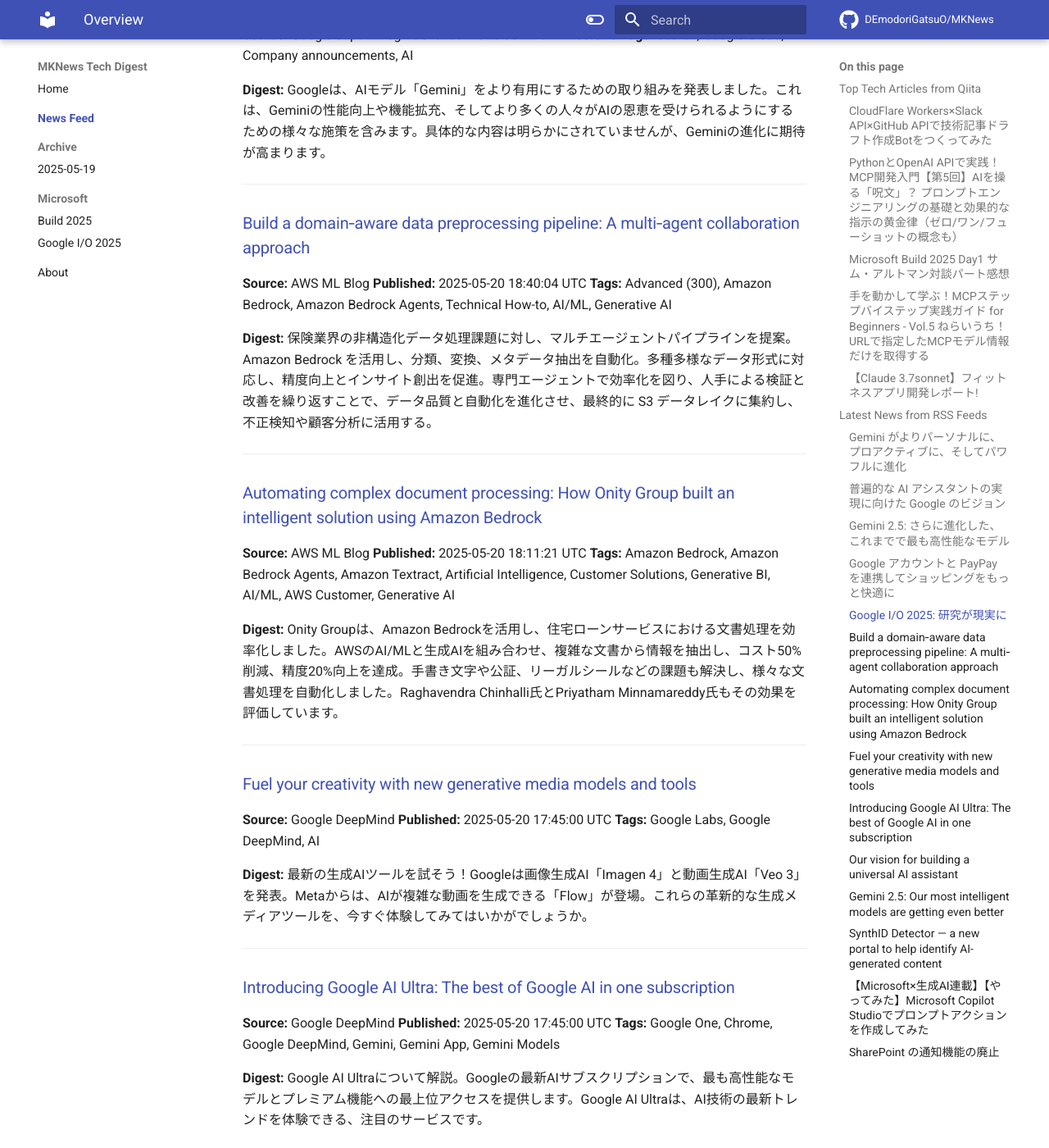
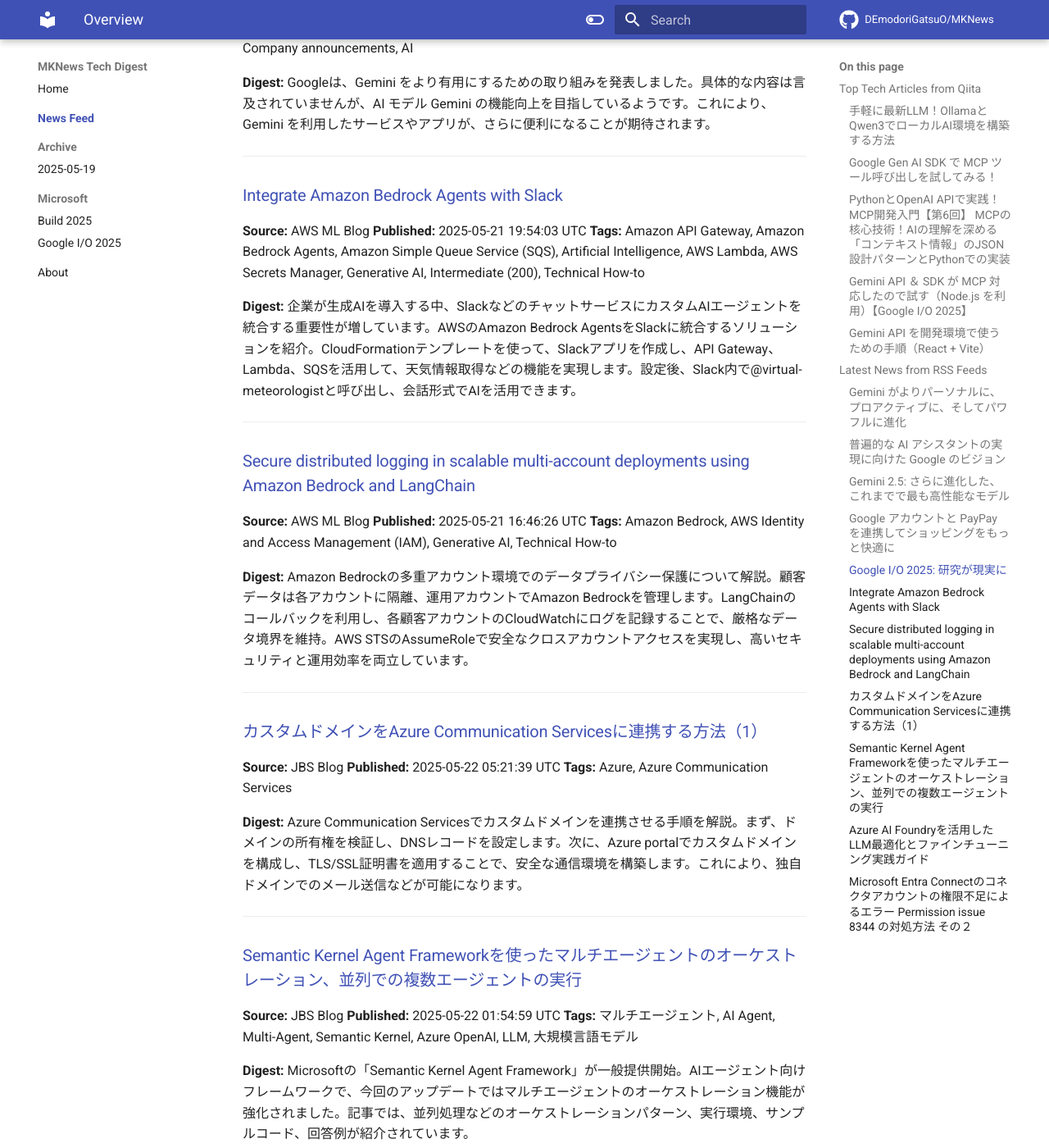
Before and after one commit to DEmodoriGatsuO/MKNews, an MkDocs documentation site: the page built from docs/news/index.md, in a window 1280 px wide and 1400 px high, scrolled down 2581 px. Shown: the whole window at 82% size. Built offline with MkDocs 1.6.1 and Material for MkDocs 9.7.7, drawn with Linux system fonts in a browser that asks for light colours; comment, search, counter and statistics services are not loaded; some of the changed text lies outside the part shown.

Commit message:
Automated AI Tech Digest - 2025-05-22

````diff
--- a/docs/news/index.md
+++ b/docs/news/index.md
@@ -1,56 +1,56 @@
-# AI Tech Trends Digest (2025-05-21)
+# AI Tech Trends Digest (2025-05-22)
 
 
 ## Top Tech Articles from Qiita
 
 
-### [CloudFlare Workers×Slack API×GitHub APIで技術記事ドラフト作成Botをつくってみた](https://qiita.com/sekineck/items/2680630e659026fcf337)
-**Published:** 2025-05-20 08:57:23 UTC
-**Likes:** 6
-**Tags:** GitHub, Slack, OpenAI, CloudflareWorkers
+### [手軽に最新LLM！OllamaとQwen3でローカルAI環境を構築する方法](https://qiita.com/Nakamura-Kaito/items/a135d2c5ecef753ec8be)
+**Published:** 2025-05-21 07:58:11 UTC
+**Likes:** 13
+**Tags:** AI, apiテスト, LLM, ollama, Qwen3
 
 **Digest:**
-Cloudflare Workers を使用し、Slack からのテーマを基に、OpenAI で技術記事のドラフトを自動生成・GitHub に保存・Slack 通知する Bot を構築。Cloudflare Workers、OpenAI API、GitHub API を利用。TypeScript で実装し、ローカル開発、環境変数の設定を経てデプロイ。Slack コマンドで起動し、記事が自動生成される様子を紹介。
+ローカルLLM、Qwen3をOllamaで動かし、ApidogでAPIテストする方法を紹介。必要な準備、Hugging Faceからのモデルダウンロード、Ollamaでの実行手順を解説。Qwen3-4Bは高性能で、思考モードも搭載。ApidogでAPIを叩き、temperature等のパラメータ調整で応答を最適化。プライバシー保護、オフライン利用、低コストが魅力。
 
 ---
 
-### [PythonとOpenAI APIで実践！MCP開発入門【第5回】AIを操る「呪文」？ プロンプトエンジニアリングの基礎と効果的な指示の黄金律（ゼロ/ワン/フューショットの概念も）](https://qiita.com/QueryPie/items/a5109167e85731a96ee8)
-**Published:** 2025-05-20 08:34:08 UTC
+### [Google Gen AI SDK で MCP ツール呼び出しを試してみる！](https://qiita.com/te_yama/items/3282e0f1aeabe854a9bf)
+**Published:** 2025-05-21 23:28:51 UTC
 **Likes:** 4
+**Tags:** Python, MCP, Gemini, GoogleCloud
+
+**Digest:**
+Google Gen AI SDKでMCPを試した結果です。環境構築後、Gemini APIやVertex AIを使って、ローカルMCPサーバーを介してツールを呼び出す実装を行いました。`gen_uuidv4`、`get_current_time`、`get_weather`などのツール定義により、プロンプトに応じた適切な応答が得られ、MCPサポートの有効性が確認できました。エージェント型アプリ開発に役立ちます。
+
+---
+
+### [PythonとOpenAI APIで実践！MCP開発入門【第6回】 MCPの核心技術！AIの理解を深める「コンテキスト情報」のJSON設計パターンとPythonでの実装](https://qiita.com/QueryPie/items/306a8eae03da19a1838a)
+**Published:** 2025-05-21 08:00:57 UTC
+**Likes:** 3
 **Tags:** Python, AI, MCP, LLM, ModelContextProtocol
 
 **Digest:**
-AI開発の第5回では、GPTのような大規模言語モデル(LLM)の能力を最大限に引き出す「プロンプトエンジニアリング」を解説。明確な指示やコンテキストが重要で、ゼロ/ワン/フューショットといったテクニックを紹介。Pythonコード例で実践し、区切り文字活用や試行錯誤も推奨。効果的なプロンプトはAIとの「対話の設計図」であり、次回はMCPによるJSON設計でのコンテキスト情報提供を解説。
+AI開発第6回は、プロンプトの限界を超える「構造化コンテキスト」技術を解説。JSON設計パターンとPythonでの構築方法、OpenAI APIへの組み込みを説明し、AIの理解を深める。ユーザープロファイル、会話履歴、外部データ、タスク指示を構造化し、より高度な応答を実現。コンテキストとトークン数のバランスが重要で、次回は実践的なアプリケーション構築演習。
 
 ---
 
-### [Microsoft Build 2025 Day1 サム・アルトマン対談パート感想](https://qiita.com/hikiroku/items/87d172279da7acd89898)
-**Published:** 2025-05-20 09:22:35 UTC
-**Likes:** 3
-**Tags:** MSBuild, イベントレポート, OpenAI
+### [Gemini API ＆ SDK が MCP 対応したので試す（Node.js を利用）【Google I/O 2025】](https://qiita.com/youtoy/items/fd1b123c3f7fc3516264)
+**Published:** 2025-05-21 12:31:14 UTC
+**Likes:** 2
+**Tags:** Node.js, googleio, MCP, Gemini, GoogleIO2025
 
 **Digest:**
-Microsoft Build Day1のKeynoteでは、Azure AI Foundryが印象的でした。MicrosoftはAIエージェントによる変革を推進し、開発者支援を目指しています。OpenAIのサム・アルトマン氏は、コーディングにおけるAIの進化は「最大の変革」と述べ、変化の速さへの対応を強調。GitHub連携によるタスク委譲や、開発計画への組み込みが重要と語りました。
+Google I/O 2025 で発表された「Gemini API & SDK の MCP 対応」をNode.jsで試す記事。公式ドキュメントを参照し、JavaScriptサンプルコードを参考に実装。`@google/genai` と `@modelcontextprotocol/sdk` を利用し、Gemini API キーを設定。MCPサーバーにパス情報を問い合わせるコードを実行し、Geminiからのレスポンスを確認。音楽生成、Live API、URL contextなどの実験的機能にも言及。
 
 ---
 
-### [手を動かして学ぶ！MCPステップバイステップ実践ガイド for Beginners - Vol.5 ねらいうち！URLで指定したMCPモデル情報だけを取得する](https://qiita.com/QueryPie/items/9790cd1efaeb9a20f3ab)
-**Published:** 2025-05-20 07:57:04 UTC
-**Likes:** 3
-**Tags:** Python, 初心者, AI, MCP, LLM
+### [Gemini API を開発環境で使うための手順（React + Vite）](https://qiita.com/kikotkk/items/c49970c40ded5496688a)
+**Published:** 2025-05-21 11:44:16 UTC
+**Likes:** 2
+**Tags:** API, AI, Gemini
 
 **Digest:**
-MCPステップバイステップVol.5では、URLパスパラメータで特定のMCPモデル情報を取得。サーバー(Flask)を改良し、URLでデバイスIDを指定可能に。クライアント(requests)でIDを指定して情報を取得し、JSON形式で表示。URL例: ```/devices/THERMO-001-A```でデバイス情報をピンポイント取得。
-
----
-
-### [【Claude 3.7sonnet】フィットネスアプリ開発レポート!](https://qiita.com/shimizu_432/items/74680bed4660f0eb4d2a)
-**Published:** 2025-05-21 00:00:25 UTC
-**Likes:** 2
-**Tags:** 初心者, 生成AI, Claude, claude3.7sonnet
-
-**Digest:**
-Claude 3.7 sonnet を使用したアプリ開発の第5弾、最終回（今のところ）はフィットネスアプリ。Reactで作成された過去作を踏まえ、React以外の言語での開発を試みた。しかし、エラーが多発し、HTML/CSS/JavaScriptでのWebアプリ作成は未完に。結果、Reactは得意だが、他の言語は苦手という気づきを得た。
+React（Vite）でGemini APIを利用し、英単語検索アプリを構築する方法を解説。Google Cloudでプロジェクト作成、APIキー取得後、`gemini-1.5-flash`モデルを使い、ReactコンポーネントからAPIを呼び出す。プロンプトで出力形式を指定し、APIからの応答を整形して表示。無料枠で利用可能だが、エラー時はモデル切り替えや再実行を試す。
 
 ---
 
@@ -63,7 +63,7 @@
 **Tags:** AI
 
 **Digest:**
-AIアシスタントが、あなたの世界を理解し、次なる行動を予測しながら、創造性、学習、探求をサポートします。パーソナライズされた体験を提供し、あなたの興味関心に寄り添いながら、新たな発見を促すでしょう。
+AIアシスタントが、あなたの世界を理解し、次なる行動を予測し始めました。創造性、学習、探求を促すこのアシスタントは、まさに次世代のツールです。ユーザーのニーズに応え、よりパーソナルな体験を提供することを目指しています。
 
 ---
 
@@ -73,7 +73,7 @@
 **Tags:** AI
 
 **Digest:**
-Googleは、AIモデル「Gemini」を「ワールドモデル」へ進化させ、現実世界の多様な側面をシミュレーションする能力を獲得させます。これにより、Geminiは自律的な計画立案や、新たな体験の創出が可能になる見込みです。
+Googleは、AIモデルGeminiを、世界をシミュレーションし自律的な計画や新たな体験を生成する「ワールドモデル」へ進化させます。これにより、AIは現実世界の複雑さを理解し、より高度なタスクを自律的に実行できるようになる見込みです。
 
 ---
 
@@ -83,7 +83,7 @@
 **Tags:** AI
 
 **Digest:**
-Gemini 2.5 Proはコーディングに最適と評価され、Flashも進化。今回、Pro向け実験的強化推論モード「Deep Think」など新機能が追加されました。これらのアップデートにより、Geminiシリーズは更なる能力向上を目指しています。
+GoogleのGemini 2.5 Proは、コーディング性能で高評価を得ており、2.5 Flashも進化を続けています。今回、Gemini 2.5 Pro向けに、実験的な強化推論モード「Deep Think」を含む新機能を追加しました。
 
 ---
 
@@ -93,7 +93,7 @@
 **Tags:** Google Pay
 
 **Digest:**
-本日よりPayPayアカウントとGoogleアカウントの連携が開始。Google PayでPayPayを支払い手段として利用可能になり、オンライン決済がよりスムーズになります。Chrome上での支払い時などに、PayPay残高や登録済みのカードを素早く選択でき、利便性が向上します。
+本日、PayPayアカウントとGoogleアカウントの連携が開始されました。これにより、Google Pay上でPayPayを支払い方法として選択可能になり、Chrome上でのオンライン決済がよりスムーズに。利便性向上を目指し、連携により決済体験が改善されます。
 
 ---
 
@@ -103,96 +103,66 @@
 **Tags:** Search, Google Cloud, Company announcements, AI
 
 **Digest:**
-Googleは、AIモデル「Gemini」をより有用にするための取り組みを発表しました。これは、Geminiの性能向上や機能拡充、そしてより多くの人々がAIの恩恵を受けられるようにするための様々な施策を含みます。具体的な内容は明らかにされていませんが、Geminiの進化に期待が高まります。
+Googleは、Gemini をより有用にするための取り組みを発表しました。具体的な内容は言及されていませんが、AI モデル Gemini の機能向上を目指しているようです。これにより、Gemini を利用したサービスやアプリが、さらに便利になることが期待されます。
 
 ---
 
-### [Build a domain‐aware data preprocessing pipeline: A multi‐agent collaboration approach](https://aws.amazon.com/blogs/machine-learning/build-a-domain%E2%80%90aware-data-preprocessing-pipeline-a-multi%E2%80%90agent-collaboration-approach/)
+### [Integrate Amazon Bedrock Agents with Slack](https://aws.amazon.com/blogs/machine-learning/integrate-amazon-bedrock-agents-with-slack/)
 **Source:** AWS ML Blog
-**Published:** 2025-05-20 18:40:04 UTC
-**Tags:** Advanced (300), Amazon Bedrock, Amazon Bedrock Agents, Technical How-to, AI/ML, Generative AI
+**Published:** 2025-05-21 19:54:03 UTC
+**Tags:** Amazon API Gateway, Amazon Bedrock Agents, Amazon Simple Queue Service (SQS), Artificial Intelligence, AWS Lambda, AWS Secrets Manager, Generative AI, Intermediate (200), Technical How-to
 
 **Digest:**
-保険業界の非構造化データ処理課題に対し、マルチエージェントパイプラインを提案。Amazon Bedrock を活用し、分類、変換、メタデータ抽出を自動化。多種多様なデータ形式に対応し、精度向上とインサイト創出を促進。専門エージェントで効率化を図り、人手による検証と改善を繰り返すことで、データ品質と自動化を進化させ、最終的に S3 データレイクに集約し、不正検知や顧客分析に活用する。
+企業が生成AIを導入する中、SlackなどのチャットサービスにカスタムAIエージェントを統合する重要性が増しています。AWSのAmazon Bedrock AgentsをSlackに統合するソリューションを紹介。CloudFormationテンプレートを使って、Slackアプリを作成し、API Gateway、Lambda、SQSを活用して、天気情報取得などの機能を実現します。設定後、Slack内で@virtual-meteorologistと呼び出し、会話形式でAIを活用できます。
 
 ---
 
-### [Automating complex document processing: How Onity Group built an intelligent solution using Amazon Bedrock](https://aws.amazon.com/blogs/machine-learning/automating-complex-document-processing-how-onity-group-built-an-intelligent-solution-using-amazon-bedrock/)
+### [Secure distributed logging in scalable multi-account deployments using Amazon Bedrock and LangChain](https://aws.amazon.com/blogs/machine-learning/secure-distributed-logging-in-scalable-multi-account-deployments-using-amazon-bedrock-and-langchain/)
 **Source:** AWS ML Blog
-**Published:** 2025-05-20 18:11:21 UTC
-**Tags:** Amazon Bedrock, Amazon Bedrock Agents, Amazon Textract, Artificial Intelligence, Customer Solutions, Generative BI, AI/ML, AWS Customer, Generative AI
+**Published:** 2025-05-21 16:46:26 UTC
+**Tags:** Amazon Bedrock, AWS Identity and Access Management (IAM), Generative AI, Technical How-to
 
 **Digest:**
-Onity Groupは、Amazon Bedrockを活用し、住宅ローンサービスにおける文書処理を効率化しました。AWSのAI/MLと生成AIを組み合わせ、複雑な文書から情報を抽出し、コスト50%削減、精度20%向上を達成。手書き文字や公証、リーガルシールなどの課題も解決し、様々な文書処理を自動化しました。Raghavendra Chinhalli氏とPriyatham Minnamareddy氏もその効果を評価しています。
+Amazon Bedrockの多重アカウント環境でのデータプライバシー保護について解説。顧客データは各アカウントに隔離、運用アカウントでAmazon Bedrockを管理します。LangChainのコールバックを利用し、各顧客アカウントのCloudWatchにログを記録することで、厳格なデータ境界を維持。AWS STSのAssumeRoleで安全なクロスアカウントアクセスを実現し、高いセキュリティと運用効率を両立しています。
 
 ---
 
-### [Fuel your creativity with new generative media  models and tools](https://blog.google/technology/ai/generative-media-models-io-2025/)
-**Source:** Google DeepMind
-**Published:** 2025-05-20 17:45:00 UTC
-**Tags:** Google Labs, Google DeepMind, AI
+### [カスタムドメインをAzure Communication Servicesに連携する方法（1）](https://blog.jbs.co.jp/entry/2025/05/22/142139)
+**Source:** JBS Blog
+**Published:** 2025-05-22 05:21:39 UTC
+**Tags:** Azure, Azure Communication Services
 
 **Digest:**
-最新の生成AIツールを試そう！Googleは画像生成AI「Imagen 4」と動画生成AI「Veo 3」を発表。Metaからは、AIが複雑な動画を生成できる「Flow」が登場。これらの革新的な生成メディアツールを、今すぐ体験してみてはいかがでしょうか。
+Azure Communication Servicesでカスタムドメインを連携させる手順を解説。まず、ドメインの所有権を検証し、DNSレコードを設定します。次に、Azure portalでカスタムドメインを構成し、TLS/SSL証明書を適用することで、安全な通信環境を構築します。これにより、独自ドメインでのメール送信などが可能になります。
 
 ---
 
-### [Introducing Google AI Ultra: The best of Google AI in one subscription](https://blog.google/products/google-one/google-ai-ultra/)
-**Source:** Google DeepMind
-**Published:** 2025-05-20 17:45:00 UTC
-**Tags:** Google One, Chrome, Google DeepMind, Gemini, Gemini App, Gemini Models
+### [Semantic Kernel Agent Frameworkを使ったマルチエージェントのオーケストレーション、並列での複数エージェントの実行](https://blog.jbs.co.jp/entry/2025/05/22/105459)
+**Source:** JBS Blog
+**Published:** 2025-05-22 01:54:59 UTC
+**Tags:** マルチエージェント, AI Agent, Multi-Agent, Semantic Kernel, Azure OpenAI, LLM, 大規模言語モデル
 
 **Digest:**
-Google AI Ultraについて解説。Googleの最新AIサブスクリプションで、最も高性能なモデルとプレミアム機能への最上位アクセスを提供します。Google AI Ultraは、AI技術の最新トレンドを体験できる、注目のサービスです。
+Microsoftの「Semantic Kernel Agent Framework」が一般提供開始。AIエージェント向けフレームワークで、今回のアップデートではマルチエージェントのオーケストレーション機能が強化されました。記事では、並列処理などのオーケストレーションパターン、実行環境、サンプルコード、回答例が紹介されています。
 
 ---
 
-### [Our vision for building a universal AI assistant](https://blog.google/technology/google-deepmind/gemini-universal-ai-assistant/)
-**Source:** Google DeepMind
-**Published:** 2025-05-20 17:45:00 UTC
-**Tags:** Gemini App, Gemini Models, Google DeepMind, AI
+### [Azure AI Foundryを活用したLLM最適化とファインチューニング実践ガイド](https://blog.jbs.co.jp/entry/2025/05/22/095011)
+**Source:** JBS Blog
+**Published:** 2025-05-22 00:50:11 UTC
+**Tags:** Azure AI Foundry, Fine-Tuning, LoRA, LLM, Azure AI, AI, GPT-4o, Tech
 
 **Digest:**
-Google I/Oで、Googleは大規模言語モデルGeminiを「世界モデル」へと拡張する構想を発表しました。これは、より広範な情報と世界を理解する能力を獲得することを目指し、AI技術の進化を示すものです。
+ChatGPTなどのLLMは公開情報で学習しますが、企業独自の機密情報は含まれません。このため、企業導入ニーズが高まるも、汎用LLMでは精度不足が課題です。解決策として、ドメイン特化型モデルのアップデート手法、LoRA（Low-Rank Adaptation）などが注目されています。
 
 ---
 
-### [Gemini 2.5: Our most intelligent models are getting even better](https://blog.google/technology/google-deepmind/google-gemini-updates-io-2025/)
-**Source:** Google DeepMind
-**Published:** 2025-05-20 17:45:00 UTC
-**Tags:** Gemini Models, Google DeepMind, AI
+### [Microsoft Entra Connectのコネクタアカウントの権限不足によるエラー Permission issue 8344 の対処方法 その２](https://blog.jbs.co.jp/entry/2025/05/21/165337)
+**Source:** JBS Blog
+**Published:** 2025-05-21 07:53:37 UTC
+**Tags:** Azure AD Connect, Microsoft Entra Connect, オンプレミス, Active Directory Domain Services
 
 **Digest:**
-Google I/O 2025で、Gemini 2.5モデルシリーズのアップデートを発表しました。さらに、2.5 Pro向け実験的な拡張推論モード「Deep Think」を公開。AIモデルの性能向上を目指し、より高度な推論能力の実装に焦点を当てています。
+以前解説したコネクタアカウント権限不足エラー「Permission issue 8344」の解決策が、それでも解決しない場合の対処法を解説。今回は、より強固な権限付与でこのエラーを解消します。
 
 ---
-
-### [SynthID Detector — a new portal to help identify AI-generated content](https://blog.google/technology/ai/google-synthid-ai-content-detector/)
-**Source:** Google DeepMind
-**Published:** 2025-05-20 17:45:00 UTC
-**Tags:** Google DeepMind, AI
-
-**Digest:**
-Google I/Oで発表されたSynthID Detectorポータルについて紹介します。このツールは、オンラインコンテンツがどのように生成されたかを理解するのに役立ちます。SynthID Detectorは、AI生成コンテンツの起源を明らかにし、透明性を向上させるための取り組みの一環です。
-
----
-
-### [【Microsoft×生成AI連載】【やってみた】Microsoft Copilot Studioでプロンプトアクションを作成してみた](https://blog.jbs.co.jp/entry/2025/05/21/090107)
-**Source:** JBS Blog
-**Published:** 2025-05-21 00:01:07 UTC
-**Tags:** Copilot, Microsoft Copilot, Microsoft 365 Copilot, Microsoft×生成AI連載, 生成AI
-
-**Digest:**
-Microsoft Copilot Studioでプロンプトアクションを作成した連載記事。2025年5月9日時点の情報で、AIエージェントやCopilot Studio初心者にも役立つ内容。プロンプトアクションの作成方法、利用シーン、メリット、注意点などを解説しています。
-
----
-
-### [SharePoint の通知機能の廃止](https://shanqiai.lekumo.biz/sharepoint_technical_note/2025/05/sharepoint-787d.html)
-**Source:** SharePoint Technical Notes
-**Published:** 2025-05-20 10:01:05 UTC
-**Tags:** Microsoft 365 - SharePoint
-
-**Digest:**
-Microsoftは、SharePointの通知機能廃止を発表しました。従来の通知システムは、新機能との重複や効率性の問題から、2024年8月12日に段階的に廃止され、最終的には完全に利用できなくなります。SharePointの利用者は、Microsoft Teamsなどの代替手段への移行が推奨されています。
-
----
````
